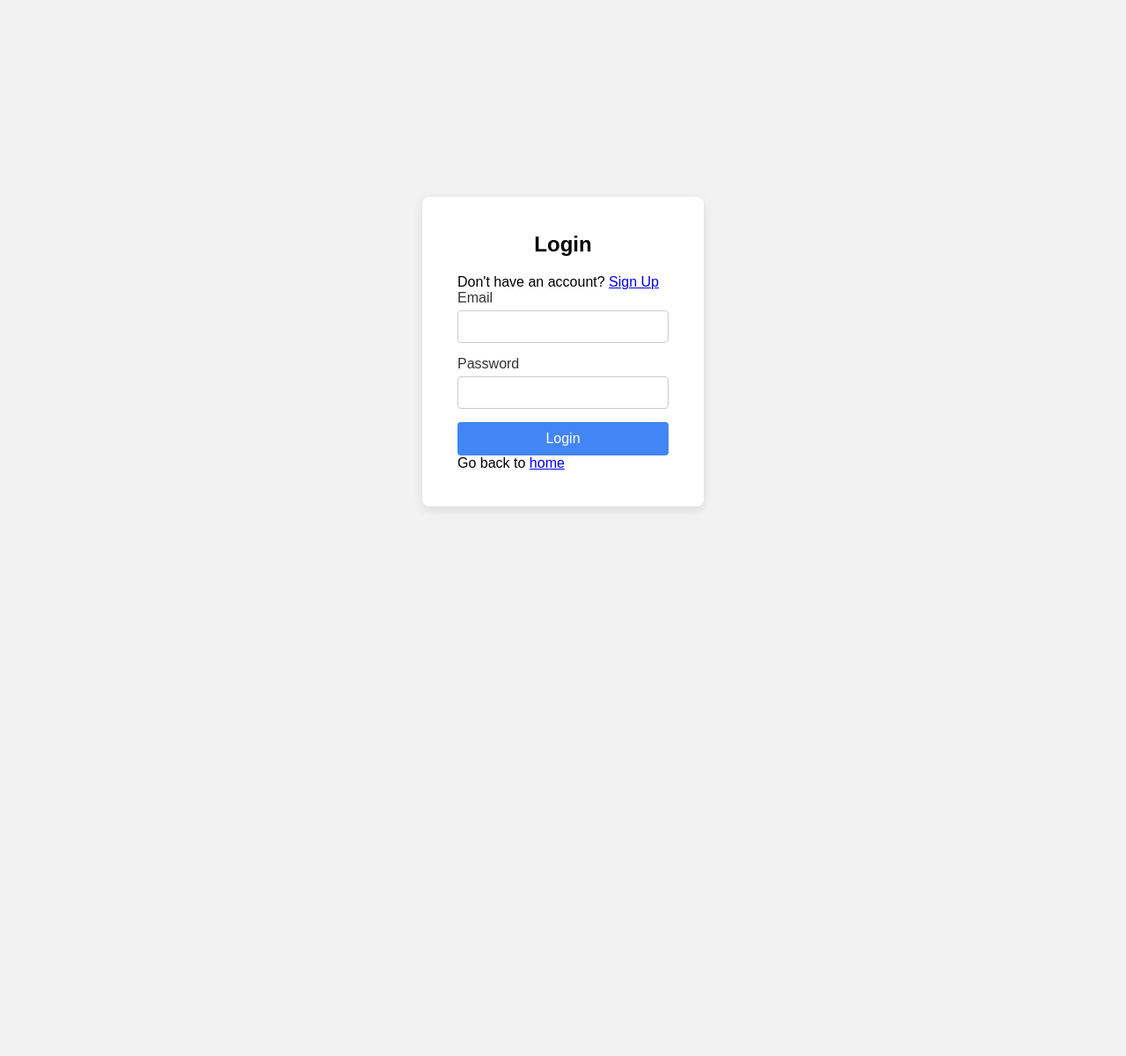
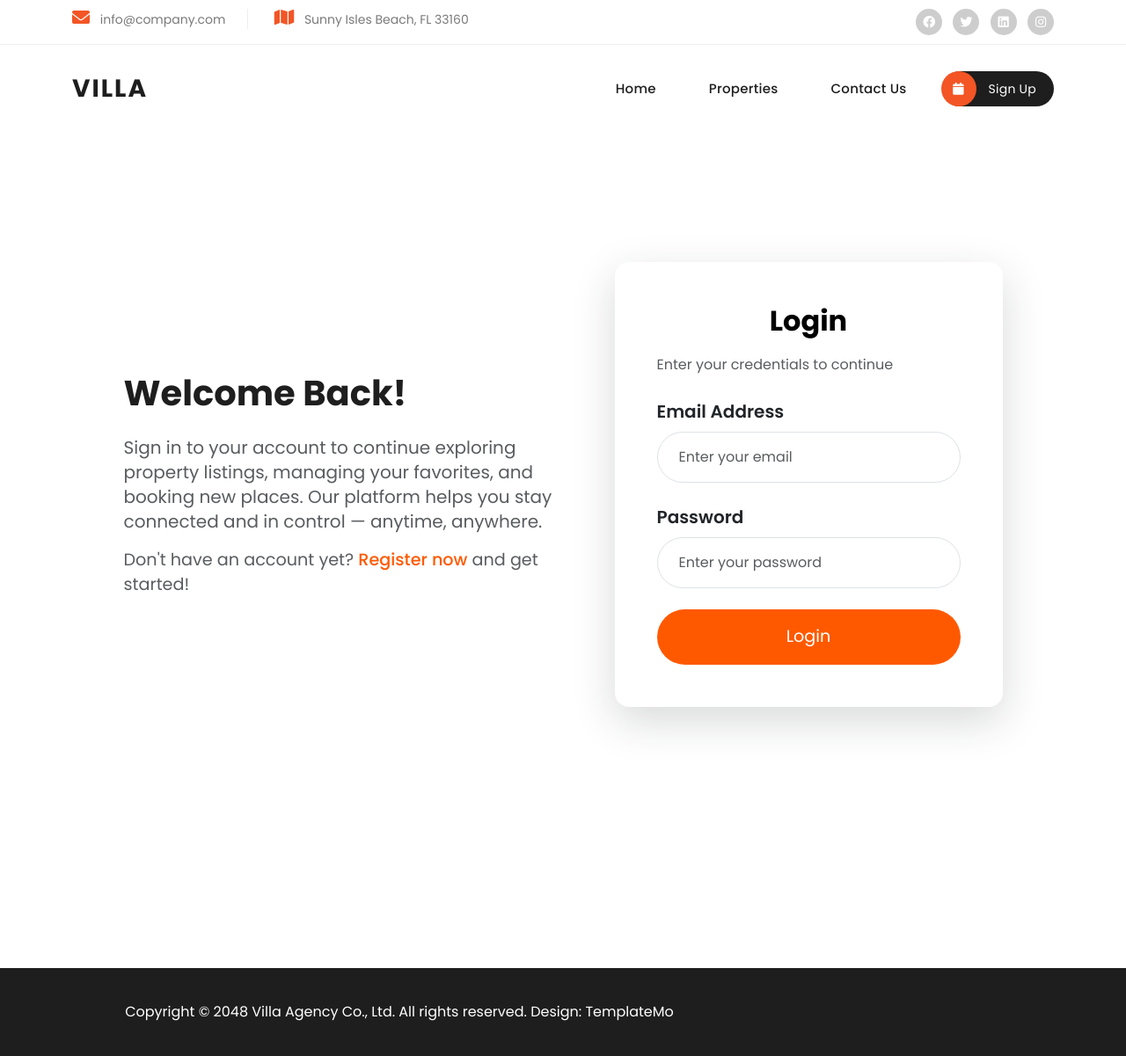
Before and after one commit to dinoooop/villa, a Django app: page /accounts/login/ in a window 1280 px wide. Shown: the whole page at 88% size. Before the commit the page ends 580 px from the top, so only its background shows below. Run offline with Django 5.2, Linux system fonts and the light colour scheme; some libraries are stand-ins or nearby versions.

Commit message:
modify the login page like template

```diff
--- a/templates/account/login.html
+++ b/templates/account/login.html
@@ -1,41 +1,71 @@
+{% extends "layout/base.html" %}
 {% load static %}
-<!DOCTYPE html>
-<html lang="en">
+{% block content %}
+<div class="container min-vh-100 d-flex align-items-center justify-content-center">
+  <div class="row w-100 align-items-center justify-content-center">
 
-<head>
-  <meta charset="UTF-8">
-  <meta name="viewport" content="width=device-width, initial-scale=1">
-  <title>Login Page</title>
-  <link rel="stylesheet" href="styles.css">
-  <link rel="stylesheet" href="{% static 'assets/css/simple.css' %}">
+    <!-- Left: Enlarged Content -->
+    <div class="col-md-6 d-flex flex-column align-items-left justify-content-center  mb-4 mb-md-0">
+      <h1 class="fw-bold mb-4" style="font-size: 2.5rem;">Welcome Back!</h1>
+      <p class="text-muted" style="font-size: 1.25rem;">
+        Sign in to your account to continue exploring property listings, managing your favorites, and booking new
+        places.
+        Our platform helps you stay connected and in control — anytime, anywhere.
+      </p>
+      <p class="text-muted mt-3" style="font-size: 1.2rem;">
+        Don't have an account yet? <a href="{% url 'register' %}" class="text-decoration-none"
+          style="color: rgb(255, 89, 0); font-weight: 500;">Register now</a> and get started!
+      </p>
+    </div>
 
-</head>
+    <!-- Right: Enlarged Login Form -->
+    <div class="col-md-6 col-lg-5">
+      <div class="card shadow-lg border-0 rounded-4 p-5" style="font-size: 1.25rem;">
+        <h2 class="text-center mb-3" style="color: #000000; font-size: 2rem;">Login</h2>
+        <p class="text-muted mb-4" style="font-size: 1rem;">
+          Enter your credentials to continue
+        </p>
 
-<body>
-  <div class="login-container">
-    <form class="login-box" method="post" action="{% url 'login' %}">
-      {% csrf_token %}
-      <h2>Login</h2>
+        <form class="form" method="POST" action="{% url 'login' %}">
+          {% csrf_token %}
 
-      {% if error %}
-      <p style="color:red">{{ error }}</p>
-      {% endif %}
+          <!-- Email -->
+          <div class="mb-4">
+            <label class="form-label fw-semibold">Email Address</label>
+            <input type="email" name="email" class="form-control rounded-pill px-4 py-3" placeholder="Enter your email" required>
+          </div>
 
-      <p class="my-2">Don't have an account? <a href="{% url 'register' %}">Sign Up</a></p>
+          <!-- Password -->
+          <div class="mb-4">
+            <label class="form-label fw-semibold">Password</label>
+            <input type="password" name="password" class="form-control rounded-pill px-4 py-3"
+              placeholder="Enter your password" required>
+          </div>
 
-      <div class="input-group">
-        <label for="email">Email</label>
-        <input type="text" id="email" name="email" required>
+          <div class="mb-4">
+            {% if error %}
+            <p style="color:red">{{ error }}</p>
+            {% endif %}
+          </div>
+
+          <!-- Submit -->
+          <div class="text-center">
+            <button type="submit" class="btn rounded-pill w-100 py-3"
+              style="background-color: rgb(255, 89, 0); color: white; font-size: 1.2rem;">
+              Login
+            </button>
+
+          </div>
+
+          <!-- Error message -->
+          {% if error %}
+          <p class="text-danger text-center mt-3" style="font-size: 1.1rem;">{{ error }}</p>
+          {% endif %}
+        </form>
       </div>
-      <div class="input-group">
-        <label for="password">Password</label>
-        <input type="password" id="password" name="password" required>
-      </div>
-      <button type="submit">Login</button>
-      <p class="my-2">Go back to <a href="{% url 'home' %}">home</a></p>
+    </div>
 
-    </form>
   </div>
-</body>
+</div>
 
-</html>
+{% endblock content %}
```
Also changed, not shown: templates/account/register.html (+57 -32 lines), templates/layout/blank.html (added, +23 -0 lines), db.sqlite3.
